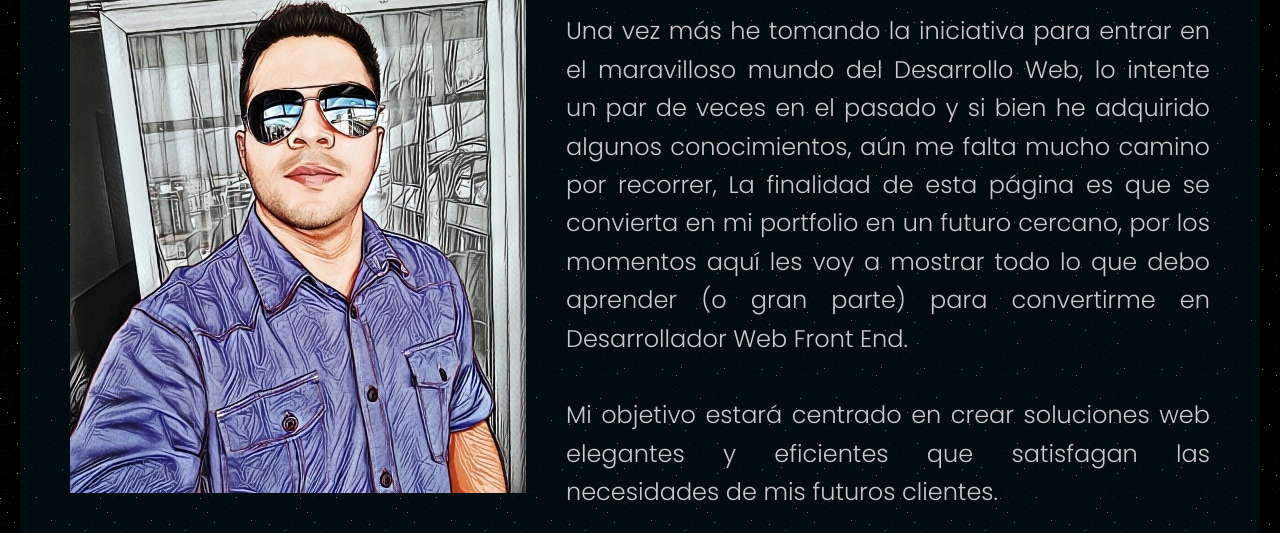
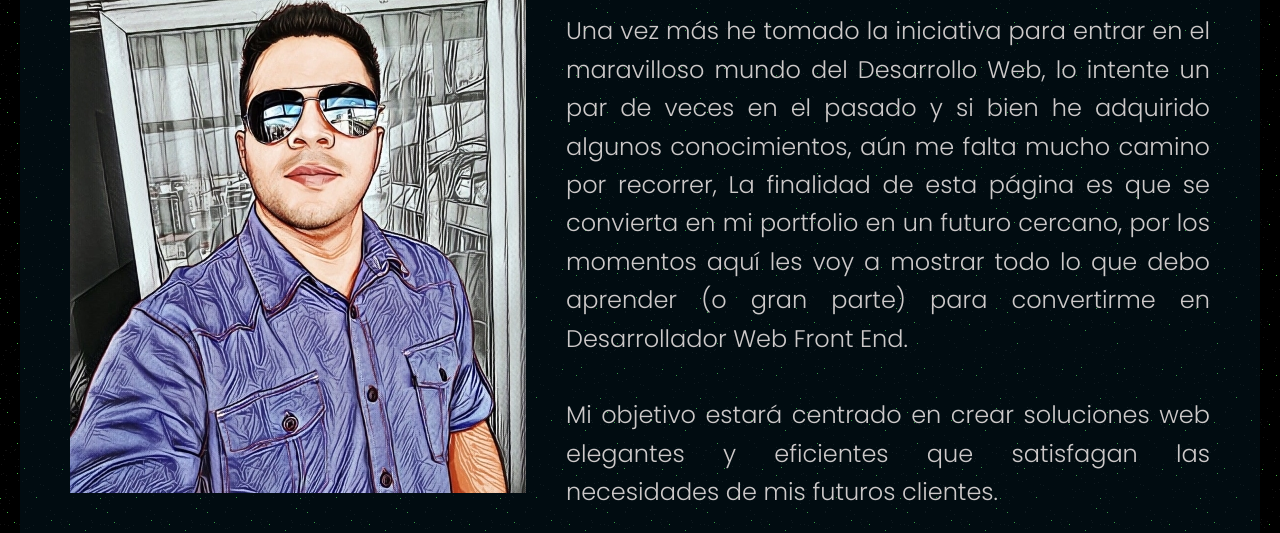
Before and after one commit to jhonyrequena/PreEntrega3Requena, a website: page index.html in a window 1280 px wide. Shown: the part 430-963 px from the top of the page. Drawn offline with nearby package versions, Linux system fonts and the light colour scheme.

Commit message:
Corrigiendo error de tipado

```diff
--- a/index.html
+++ b/index.html
@@ -56,7 +56,7 @@
                 </div>
                 <div class="contCajas">
                     <h2 class="mb-3">Hola, soy Jhony</h2>
-                    <p class="mb-3">Una vez más he tomando la iniciativa para entrar en el maravilloso mundo del Desarrollo Web, lo intente un par de veces en el pasado y si bien he adquirido algunos conocimientos, aún me falta mucho camino por recorrer, La finalidad de esta página es que se convierta en mi portfolio en un futuro cercano, por los momentos aquí les voy a mostrar todo lo que debo aprender (o gran parte) para convertirme en Desarrollador Web Front End. <br><br> Mi objetivo estará centrado en crear soluciones web elegantes y eficientes que satisfagan las necesidades de mis futuros clientes.
+                    <p class="mb-3">Una vez más he tomado la iniciativa para entrar en el maravilloso mundo del Desarrollo Web, lo intente un par de veces en el pasado y si bien he adquirido algunos conocimientos, aún me falta mucho camino por recorrer, La finalidad de esta página es que se convierta en mi portfolio en un futuro cercano, por los momentos aquí les voy a mostrar todo lo que debo aprender (o gran parte) para convertirme en Desarrollador Web Front End. <br><br> Mi objetivo estará centrado en crear soluciones web elegantes y eficientes que satisfagan las necesidades de mis futuros clientes.
                     </p>
                 </div>
               </section>
```
